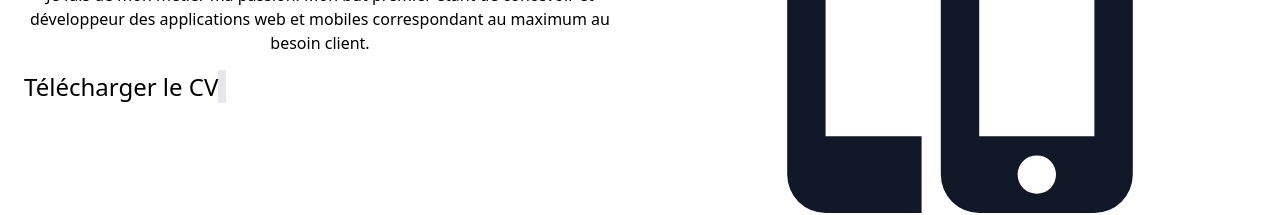
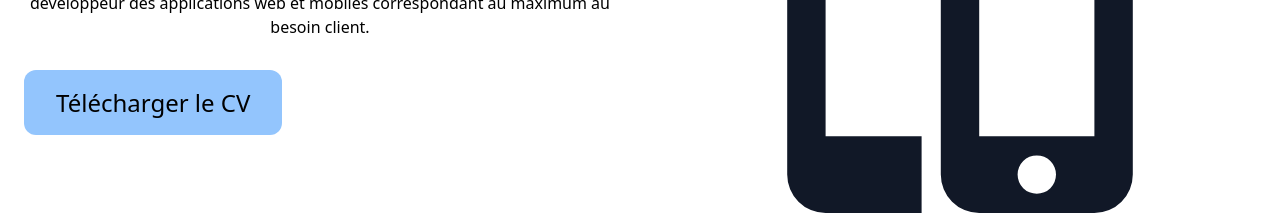
Before and after one commit to tatadozz/myapp, a React (Create React App) app: page / in a window 1280 px wide. Shown: the part 355-570 px from the top of the page. Built offline with nearby package versions, Linux system fonts and the light colour scheme; no server answers; the database is empty.

Commit message:
improvements

```diff
--- a/src/components/Hero.js
+++ b/src/components/Hero.js
@@ -9,8 +9,8 @@ function Hero(){
             <div className="flex flex-col w-full lg:w-1/2 justify-center items-start pt-12 pb-24 px-6">
                 <p className="uppercase tracking-loose">Clément LEFIEF</p>
                 <h1 className="font-bold text-3xl my-4">Développeur Web et Mobile</h1>
-                <p className="leading-normal mb-4">Je fais de mon métier ma passion. Mon but premier étant de concevoir et développeur des applications web et mobiles correspondant au maximum au besoin client.</p>
-                        <LinkStorage />
+                <p className="leading-normal mb-12">Je fais de mon métier ma passion. Mon but premier étant de concevoir et développeur des applications web et mobiles correspondant au maximum au besoin client.</p>
+                <LinkStorage />
 
             </div>
             <div className="w-full lg:w-1/2 lg:py-6 text-center">
--- a/src/components/LinkStorage.js
+++ b/src/components/LinkStorage.js
@@ -17,7 +17,7 @@ export class LinkStorage extends Component{
     render(){
         let downloadURL = this.state.downloadURL;
         let defaultStorage = getStorage(app);
-        let fileRef = ref(defaultStorage,'CV_LEFIEF.pdf');
+        let fileRef = ref(defaultStorage, 'CV_LEFIEF.pdf');
 
         if(downloadURL === '#' || downloadURL === ''){
             getDownloadURL(fileRef).then((downloadURL) => {
@@ -31,7 +31,7 @@ export class LinkStorage extends Component{
 
         return(
             <div>
-                <a className="text-2xl border-r-8" id="linkDownloadCv" href="#waitingValue" target="_blank">
+                <a className="text-2xl bg-blue-300 rounded-xl py-4 px-8" id="linkDownloadCv" href="#waitingValue" target="_blank">
                     Télécharger le CV
                 </a>
             </div>
```
